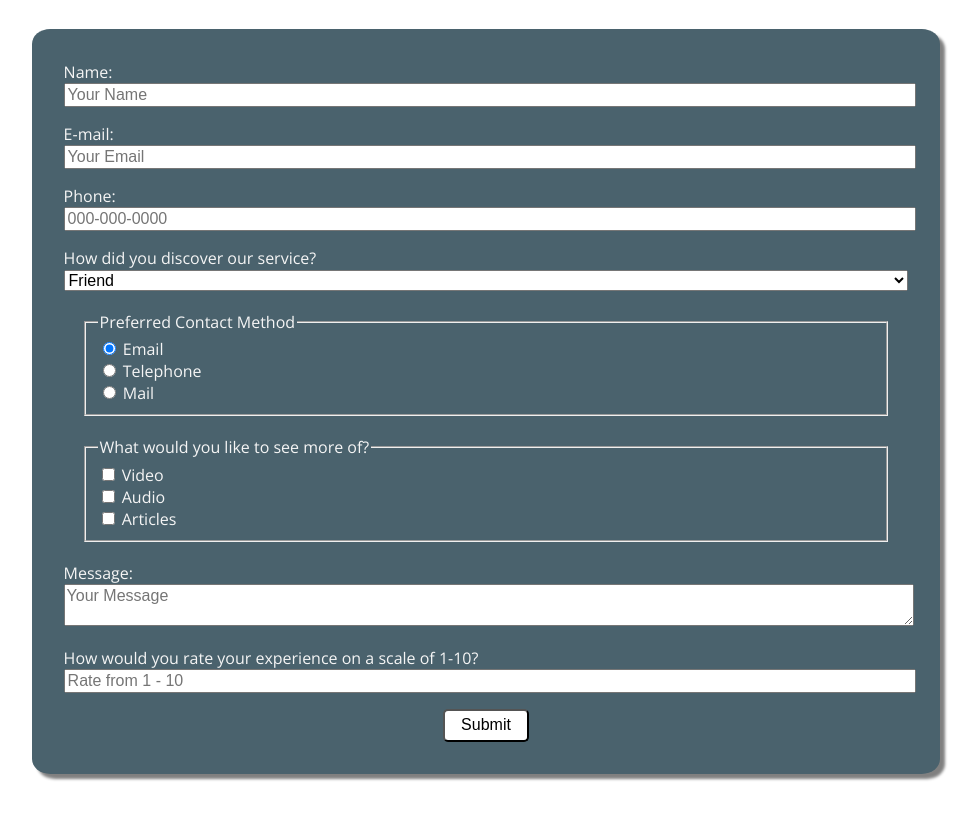
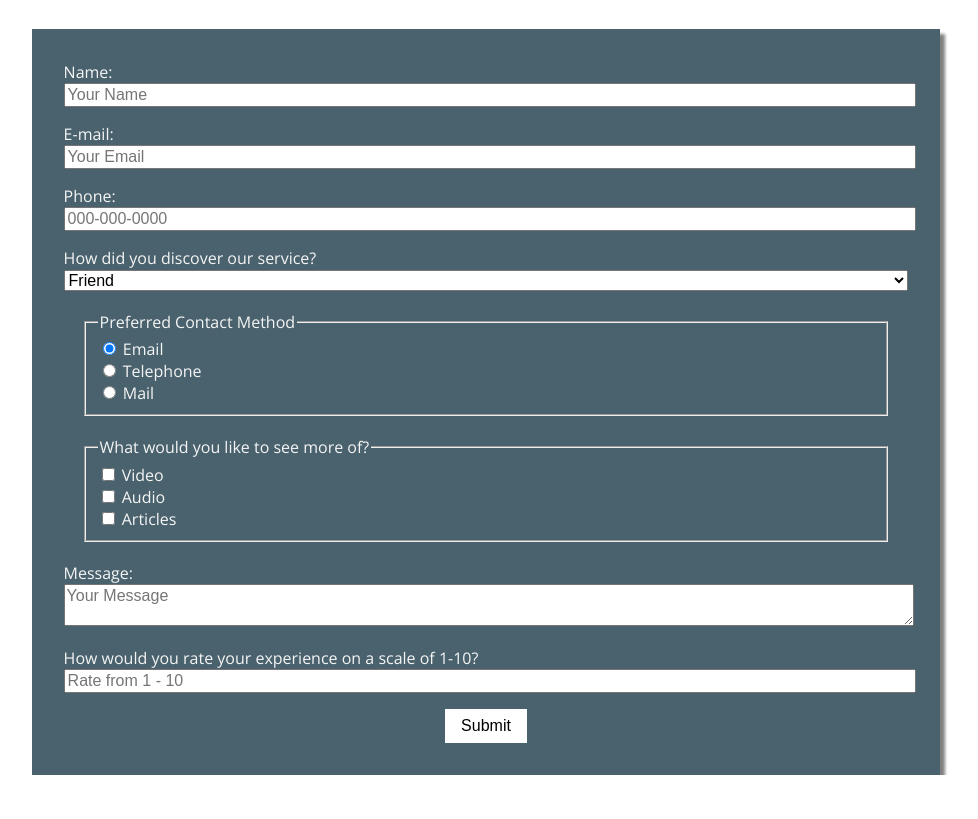
Before and after one commit to myrner/myrner.github.io, a plain HTML site: page surveyform.html in a window 1280 px wide. Shown: the part 111-930 px from the top of the page, without its empty margins (154-1132 px from the left). After the commit the page ends 886 px from the top, so only its background shows below. Drawn offline with nearby package versions, Linux system fonts and the light colour scheme.

Commit message:
Update surveyform.html

```diff
--- a/surveyform.html
+++ b/surveyform.html
@@ -6,11 +6,12 @@
         <title>Survey Form</title>
         <style>
             html, body {
-                background-color: #ffffff;
+                background-color: white;
                 font-family: 'Open Sans', sans-serif;
                 font-weight: 100;
                 color: black;
-                width: 100vw;
+                width: 100%;
+                height: 100%;
                 margin: 0;
             }
             h1 {
@@ -23,7 +24,7 @@
                 margin: 2em auto 6em auto;
                 width: 66%;
                 padding: 2em;
-                border-radius: 2%;
+                border: none;
                 box-shadow: 5px 5px 3px grey;
                 background-color: #4a626d;
                 color: whitesmoke;
@@ -47,9 +48,9 @@
 
             #submit {
                font-size: 1em;
-               border-radius: 5px;
+               border: none;
                background-color: white;
-               padding: .33em 1em;
+               padding: .5em 1em;
             }
             /*
             @media (max-width: 599px) {
```
